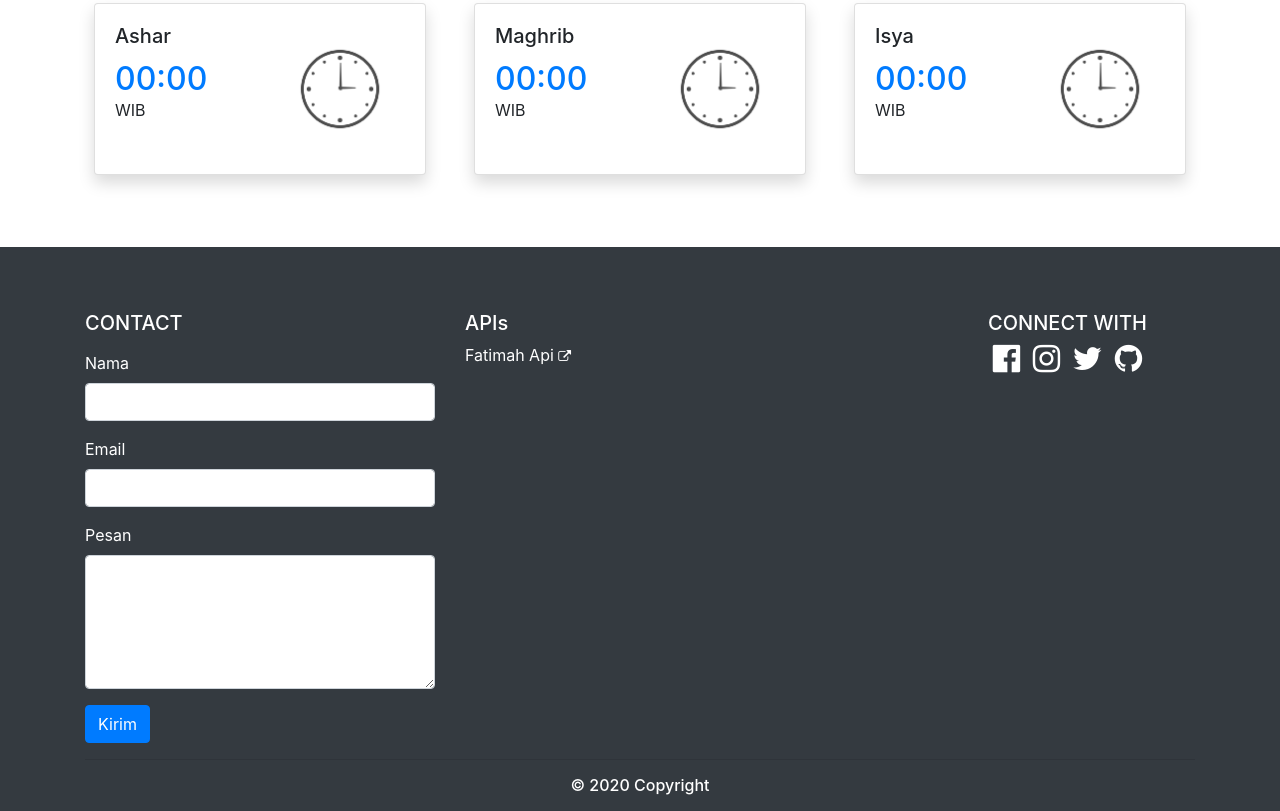
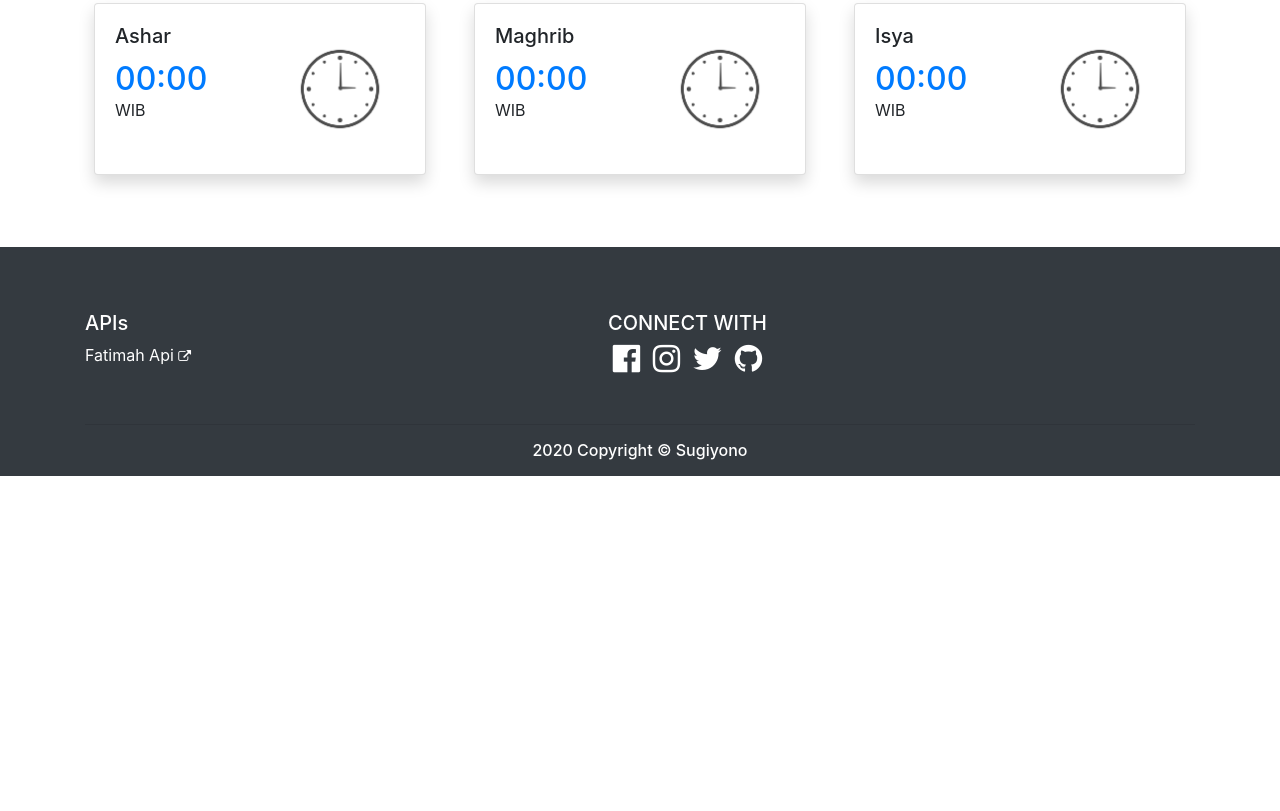
Before and after one commit to sugiyono85/covid-19, a plain HTML site: page ramadhan/index.html in a window 1280 px wide. Shown: the part 1217-2028 px from the top of the page. After the commit the page ends 1693 px from the top, so only its background shows below. Drawn offline with nearby package versions, Linux system fonts and the light colour scheme.

Commit message:
Update index.html

```diff
--- a/ramadhan/index.html
+++ b/ramadhan/index.html
@@ -11,7 +11,7 @@
 <body>
 
     <nav class="navbar navbar-dark navbar-expand-lg px-4 px-md-5 bg-custom">
-        <a href="#" class="navbar-brand text-uppercase font-ramadhan">saputra</a>
+        <a href="#" class="navbar-brand text-uppercase font-ramadhan">sugiyono</a>
     </nav>
 
     <div class="bg-custom">
@@ -44,7 +44,7 @@
                         </form>
                     </div>
                 </div>
-                <h4 class="text-center text-md-left"><i class="fa fa-globe"></i> <span id="city-name">pilih kota</span></h4>
+                <h4 class="text-center text-md-left"><i class="fa fa-globe"></i> <span id="city-name">pilih kota dulu bos..</span></h4>
                 <div class="row middle-both">
                     <div class="col-lg-4 col-md-6 p-4">
                         <div class="card shadow">
@@ -149,24 +149,7 @@
     <div class="bg-dark text-white">
         <div class="container">
             <div class="row pt-5 pb-2">
-                <div class="col-md-4 pt-3">
-                    <h5 class="mb-3 text-center text-md-left text-uppercase">contact</h5>
-                    <form action="">
-                        <div class="form-group">
-                            <label for="">Nama</label>
-                            <input type="text" name="" id="" class="form-control">
-                        </div>
-                        <div class="form-group">
-                            <label for="">Email</label>
-                            <input type="email" name="" id="" class="form-control">
-                        </div>
-                        <div class="form-group">
-                            <label for="">Pesan</label>
-                            <textarea name="" id="" rows="5" class="form-control"></textarea>
-                        </div>
-                        <button type="submit" class="btn btn-primary text-capitalize">Kirim</button>
-                    </form>
-                </div>
+
                 <div class="col-md-4 col-lg-5 pt-3 text-center text-md-left">
                     <h5 class="text-uppercase">API<span class="text-lowercase">s</span></h5>
                     <ul class="list-unstyled">
@@ -184,7 +167,7 @@
                 </div>
                 <div class="col-12 text-center">
                     <hr>
-                    <h6>&copy; 2020 Copyright</h6>
+                    <h6>2020 Copyright &copy; Sugiyono</h6>
                 </div>
             </div>
         </div>
```
